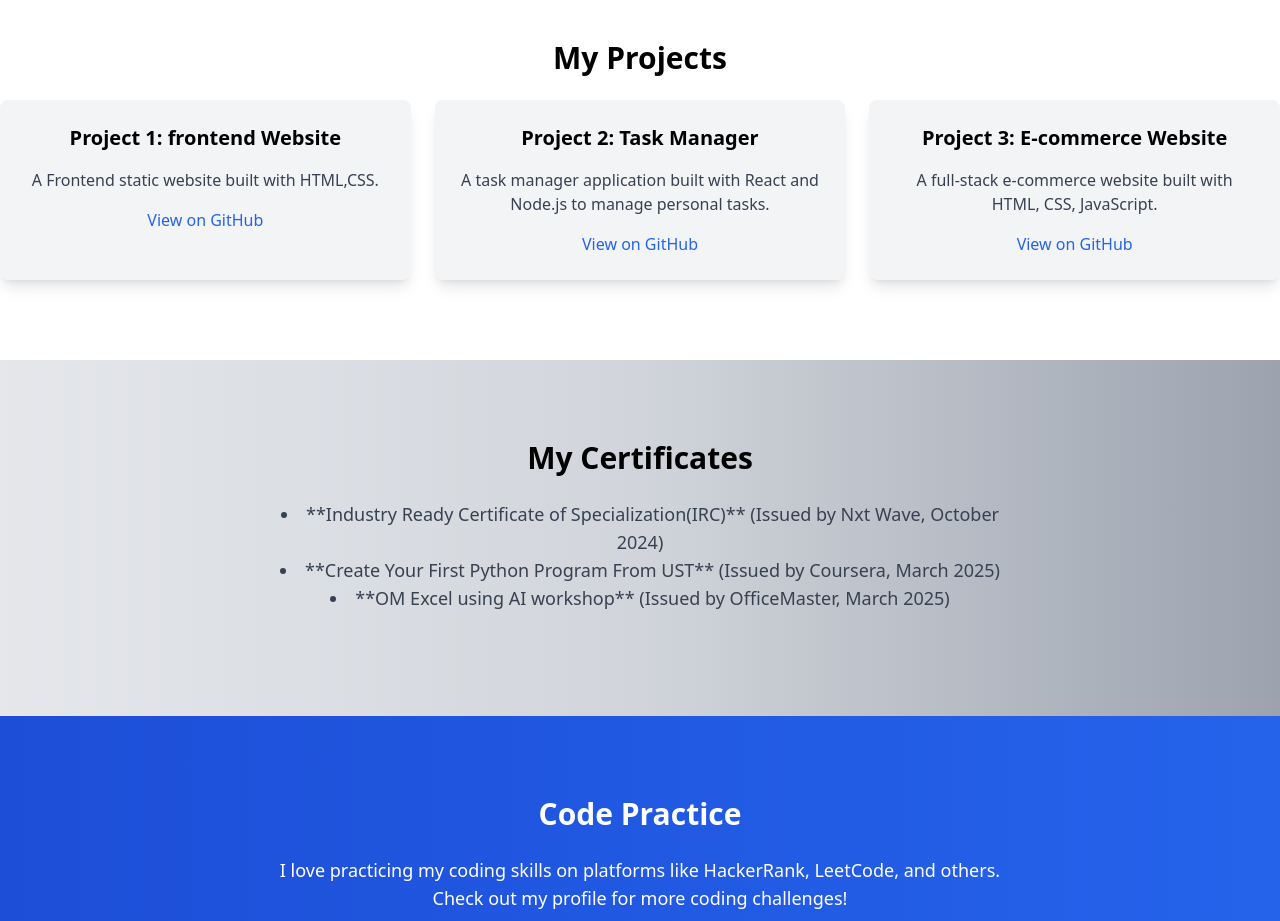
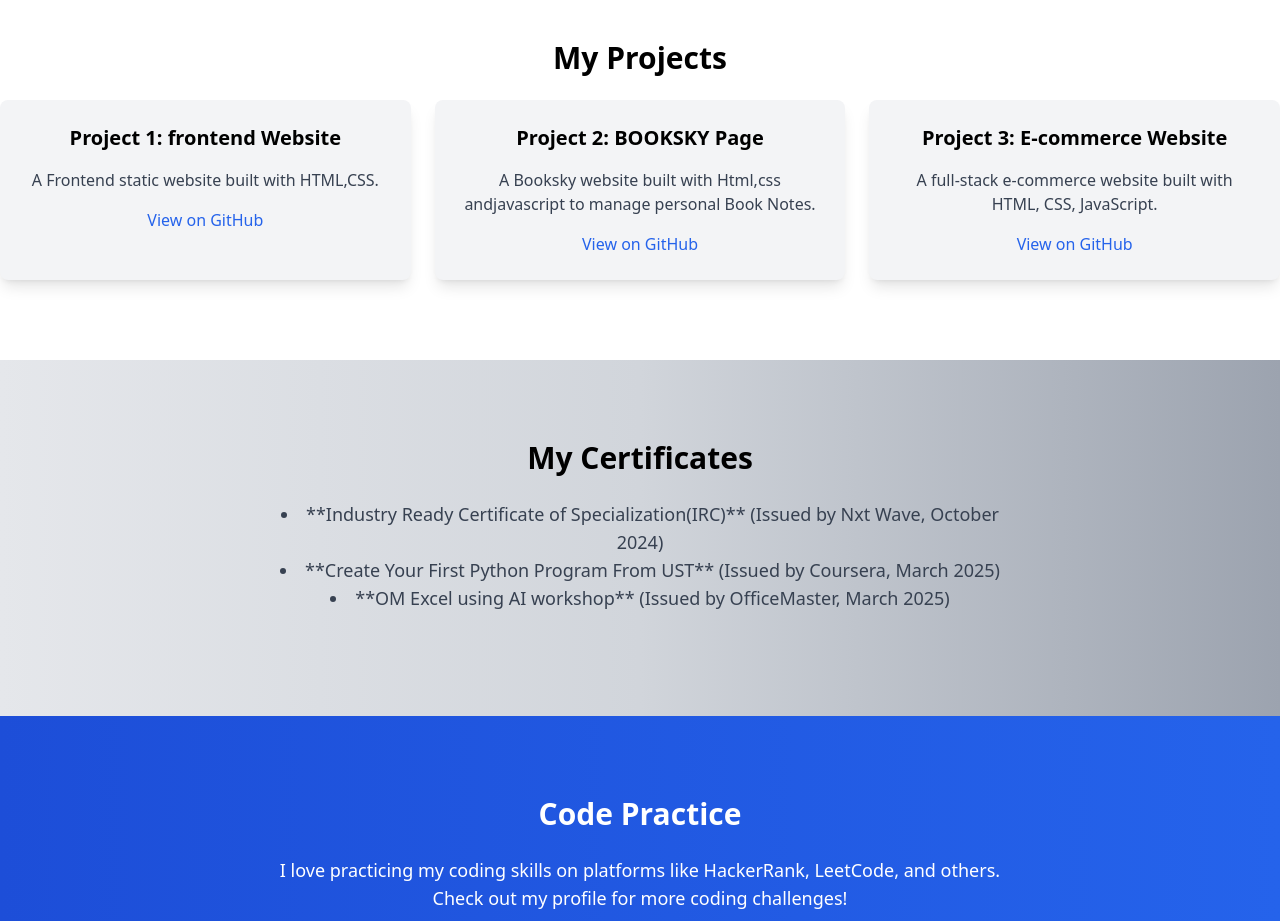
Before and after one commit to rajarajan133/Portfolio, a plain HTML site: page index.html in a window 1280 px wide. Shown: the part 1780-2701 px from the top of the page. Drawn offline with nearby package versions, Linux system fonts and the light colour scheme.

Commit message:
Update index.html

```diff
--- a/index.html
+++ b/index.html
@@ -119,10 +119,10 @@
                     class="text-blue-600 hover:underline mt-4 block">View on GitHub</a>
             </div>
             <div class="bg-gray-100 p-6 rounded-lg shadow-lg hover:scale-105 transform transition">
-                <h3 class="text-xl font-semibold mb-4">Project 2: Task Manager</h3>
-                <p class="text-gray-700">A task manager application built with React and Node.js to manage personal
-                    tasks.</p>
-                <a href=" https://rajarajan133.github.io/E-commerace-fashionwebsite/" target="_blank"
+                <h3 class="text-xl font-semibold mb-4">Project 2: BOOKSKY Page</h3>
+                <p class="text-gray-700">A Booksky website  built with Html,css andjavascript  to manage personal
+                    Book Notes.</p>
+                <a href=" https://rajarajan133.github.io/js-project/" target="_blank"
                     class="text-blue-600 hover:underline mt-4 block">View on GitHub</a>
             </div>
             <div class="bg-gray-100 p-6 rounded-lg shadow-lg hover:scale-105 transform transition">
```
